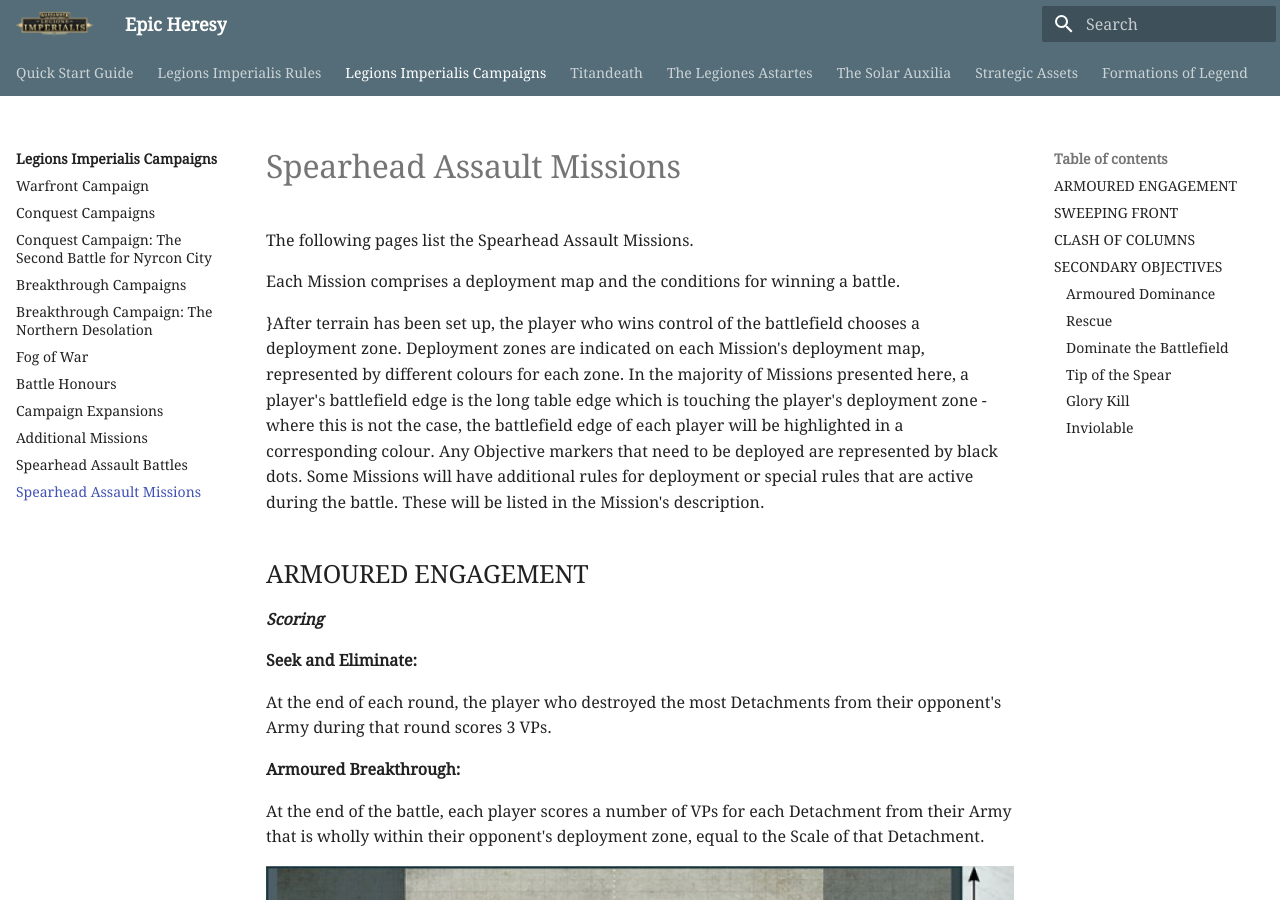
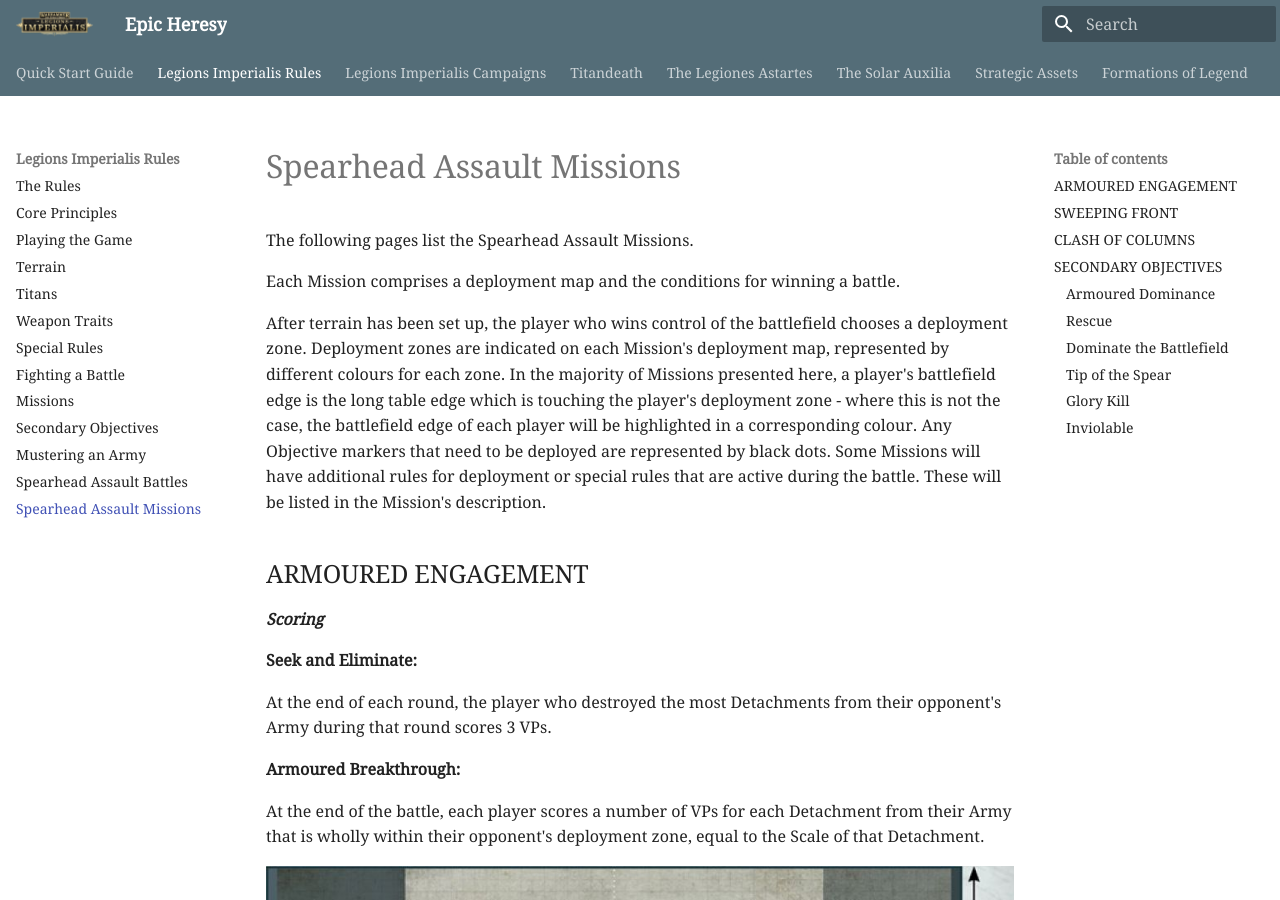
Before and after one commit to BloodBowlBase/EHeresy, an MkDocs documentation site: the page built from docs/legions_imperialis_rules/spearhead_assault_missions.md, in a window 1280 px wide and 900 px high. Built offline with MkDocs 1.6.1 and Material for MkDocs 9.7.7, drawn with Linux system fonts in a browser that asks for light colours; some of the changed lines change nothing that is shown.

Commit message:
Some further site structure reworking

```diff
--- a/docs/legions_imperialis_campaigns/campaign_expansions.md
+++ b/docs/legions_imperialis_campaigns/campaign_expansions.md
@@ -1,14 +1,4 @@
 Campaign Expansions are additional rules that can be added to a campaign to introduce additional elements, either to add detail to the campaign process, or additional rewards. Expansions should be chosen at the start of the campaign when selecting the format for that campaign.
-
-### Campaign Expansion: System Warfare
-
-The Conquest Campaign rules presented [on page 71](../legions_imperialis_campaigns/conquest_campaigns.md) represent a conflict over a single planet. However, forces commonly waged war across entire star systems in their quest for victory. To represent this, the System Warfare Expansion can be used.
-
-In this Expansion, players create several separate maps, with each one representing a planet within the star system. When building maps for this Expansion, determine the number of planets you wish to include; one per two to four players in the campaign is a good rule of thumb. Next, they will create a map for each planet - this is done in the same way as the normal Conquest Campaign, however it is recommended that each planet has between three to six hexes rather than a number per player. Each planet should also have at least one Spaceport territory.
-
-When choosing territories to Invade or Protect, the Faction which controls the Spaceport of each planet is important. All Spaceport territories count as adjacent to one another, meaning players can Invade or Protect another planet's Spaceport territory as long as they control a different Spaceport. Otherwise, a player cannot Invade or Protect territories on a planet they control no hexes on; a Militarum Aerodrome territory special rule has no effect on territories on different planets.
-
-When building maps for System Warfare Expansion, it is recommended to have themed planets (e.g., a Forge World with Manufactoria Complexes and Titan Forges) that allow each to be a unique battleground players need to conquer and offer strategic benefits for doing so.
 
 ### Campaign Expansion: Victory Boons
 
@@ -45,9 +35,9 @@
 
 ---
 
-## Campaign Expansion: Battle Honours
+### Campaign Expansion: Battle Honours
 
-This Campaign Expansion can only be used if your campaign is also using the Campaign Rosters Campaign Expansion.
+This Campaign Expansion can only be used if your campaign is also using the [Campaign Rosters Campaign Expansion](#campaign-expansion-campaign-rosters).
 
 If your campaign is using this Campaign Expansion, you cannot purchase Battle Honours for Detachments using the rules presented [on page 84](./battle_honours.md). Instead, units
 from your Campaign Roster will gain Experience points from the battles you fight, and can spend these to purchase Battle Honours.
@@ -61,6 +51,20 @@
 *For example, at the end of their campaign battle, Quinn has nominated five Detachments from Ben's Army and numbered them from 1-5. Ben then rolls two D6, getting results of a 2 and a 6. As a result, the Detachment Quinn had nominated as being number 2, a Legion Predator Squadron, gains 1 Experience point. Ben decides that since that Legion Predator Squadron performed so well in their battle, that he will use the roll of 6 to give it the other available Experience point as well. As a result, Ben notes on his Campaign Roster that Legion Predator Squadron has gained 2 Experience points.*
 
 Make a note of the number of Experience points each Detachment on your Campaign Roster has. If a Detachment has 3 or more Experience points, the controlling player can remove them and select a Battle Honour from the appropriate table [on pages 85-88](./battle_honours.md) for that Detachment. Adjust the Detachment's points cost as per the points increase for the selected Battle Honour, then reduce that Detachment's Experience points total to zero.
+
+---
+
+## Conquest Campaign Expansions
+
+### Campaign Expansion: System Warfare
+
+The Conquest Campaign rules presented [on page 71](../legions_imperialis_campaigns/conquest_campaigns.md) represent a conflict over a single planet. However, forces commonly waged war across entire star systems in their quest for victory. To represent this, the System Warfare Expansion can be used.
+
+In this Expansion, players create several separate maps, with each one representing a planet within the star system. When building maps for this Expansion, determine the number of planets you wish to include; one per two to four players in the campaign is a good rule of thumb. Next, they will create a map for each planet - this is done in the same way as the normal Conquest Campaign, however it is recommended that each planet has between three to six hexes rather than a number per player. Each planet should also have at least one Spaceport territory.
+
+When choosing territories to Invade or Protect, the Faction which controls the Spaceport of each planet is important. All Spaceport territories count as adjacent to one another, meaning players can Invade or Protect another planet's Spaceport territory as long as they control a different Spaceport. Otherwise, a player cannot Invade or Protect territories on a planet they control no hexes on; a Militarum Aerodrome territory special rule has no effect on territories on different planets.
+
+When building maps for System Warfare Expansion, it is recommended to have themed planets (e.g., a Forge World with Manufactoria Complexes and Titan Forges) that allow each to be a unique battleground players need to conquer and offer strategic benefits for doing so.
 
 ---
 
--- a/docs/legions_imperialis_campaigns/spearhead_assault_missions.md
+++ b/docs/legions_imperialis_rules/spearhead_assault_missions.md
@@ -2,7 +2,7 @@
 
 Each Mission comprises a deployment map and the conditions for winning a battle.
 
-}After terrain has been set up, the player who wins control of the battlefield chooses a deployment zone. Deployment zones are indicated on each Mission's deployment map, represented by different colours for each zone. In the majority of Missions presented here, a player's battlefield edge is the long table edge which is touching the player's deployment zone - where this is not the case, the battlefield edge of each player will be highlighted in a corresponding colour. Any Objective markers that need to be deployed are represented by black dots. Some Missions will have additional rules for deployment or special rules that are active during the battle. These will be listed in the Mission's description.
+After terrain has been set up, the player who wins control of the battlefield chooses a deployment zone. Deployment zones are indicated on each Mission's deployment map, represented by different colours for each zone. In the majority of Missions presented here, a player's battlefield edge is the long table edge which is touching the player's deployment zone - where this is not the case, the battlefield edge of each player will be highlighted in a corresponding colour. Any Objective markers that need to be deployed are represented by black dots. Some Missions will have additional rules for deployment or special rules that are active during the battle. These will be listed in the Mission's description.
 
 ## ARMOURED ENGAGEMENT
 
@@ -16,7 +16,7 @@
 
 At the end of the battle, each player scores a number of VPs for each Detachment from their Army that is wholly within their opponent's deployment zone, equal to the Scale of that Detachment.
 
-![](../media/legions_imperialis_campaigns/armoured_engagement.jpg)
+![](../media/legions_imperialis_rules/armoured_engagement.jpg)
 
 ---
 
@@ -32,7 +32,7 @@
 
 At the end of the battle, each player scores a number of VPs for each Detachment from their Army that is wholly within their opponent's deployment zone, equal to the Scale of that Detachment.
 
-![](../media/legions_imperialis_campaigns/sweeping_front.jpg)
+![](../media/legions_imperialis_rules/sweeping_front.jpg)
 
 ---
 
@@ -48,7 +48,7 @@
 
 At the end of the battle, each player scores a number of VPs for each Detachment from their Army that is wholly within their opponent's deployment zone, equal to the Scale of that Detachment.
 
-![](../media/legions_imperialis_campaigns/clash_of_columns.jpg)
+![](../media/legions_imperialis_rules/clash_of_columns.jpg)
 
 ---
 
--- a/mkdocs.yml
+++ b/mkdocs.yml
@@ -41,6 +41,8 @@
       - 'Missions': 'legions_imperialis_rules/missions.md'
       - 'Secondary Objectives': 'legions_imperialis_rules/secondary_objectives.md'
       - 'Mustering an Army': 'legions_imperialis_rules/mustering_an_army.md'
+      - 'Spearhead Assault Battles': 'legions_imperialis_rules/spearhead_assault_battles.md'
+      - 'Spearhead Assault Missions': 'legions_imperialis_rules/spearhead_assault_missions.md'
   - 'Legions Imperialis Campaigns':
       - 'Legions Imperialis Campaigns': 'legions_imperialis_campaigns/index.md'
       - 'Warfront Campaign': 'legions_imperialis_campaigns/warfront_campaign.md'
@@ -52,8 +54,6 @@
       - 'Battle Honours': 'legions_imperialis_campaigns/battle_honours.md'
       - 'Campaign Expansions': 'legions_imperialis_campaigns/campaign_expansions.md'
       - 'Additional Missions': 'legions_imperialis_campaigns/additional_missions.md'
-      - 'Spearhead Assault Battles': 'legions_imperialis_campaigns/spearhead_assault_battles.md'
-      - 'Spearhead Assault Missions': 'legions_imperialis_campaigns/spearhead_assault_missions.md'
   - 'Titandeath':
       - 'Titandeath': 'titandeath/index.md'
       - 'Titandeath Battle Sequence': 'titandeath/titandeath_battle_sequence.md'
--- a/overrides/sitemap.xml
+++ b/overrides/sitemap.xml
@@ -158,12 +158,12 @@
   <priority>0.80</priority>
 </url>
 <url>
-  <loc>https://epicheresy.ru/legions_imperialis_campaigns/spearhead_assault_battles/</loc>
+  <loc>https://epicheresy.ru/legions_imperialis_rules/spearhead_assault_battles/</loc>
   <lastmod>2024-09-01T14:43:28+00:00</lastmod>
   <priority>0.80</priority>
 </url>
 <url>
-  <loc>https://epicheresy.ru/legions_imperialis_campaigns/spearhead_assault_missions/</loc>
+  <loc>https://epicheresy.ru/legions_imperialis_rules/spearhead_assault_missions/</loc>
   <lastmod>2024-09-01T14:43:28+00:00</lastmod>
   <priority>0.80</priority>
 </url>
```
Also changed, not shown: docs/legions_imperialis_rules/spearhead_assault_battles.md (renamed from docs/legions_imperialis_campaigns/spearhead_assault_battles.md), docs/media/legions_imperialis_rules/armoured_engagement.jpg (renamed from docs/media/legions_imperialis_campaigns/armoured_engagement.jpg), docs/media/legions_imperialis_rules/clash_of_columns.jpg (renamed from docs/media/legions_imperialis_campaigns/clash_of_columns.jpg), docs/media/legions_imperialis_rules/sweeping_front.jpg (renamed from docs/media/legions_imperialis_campaigns/sweeping_front.jpg).
